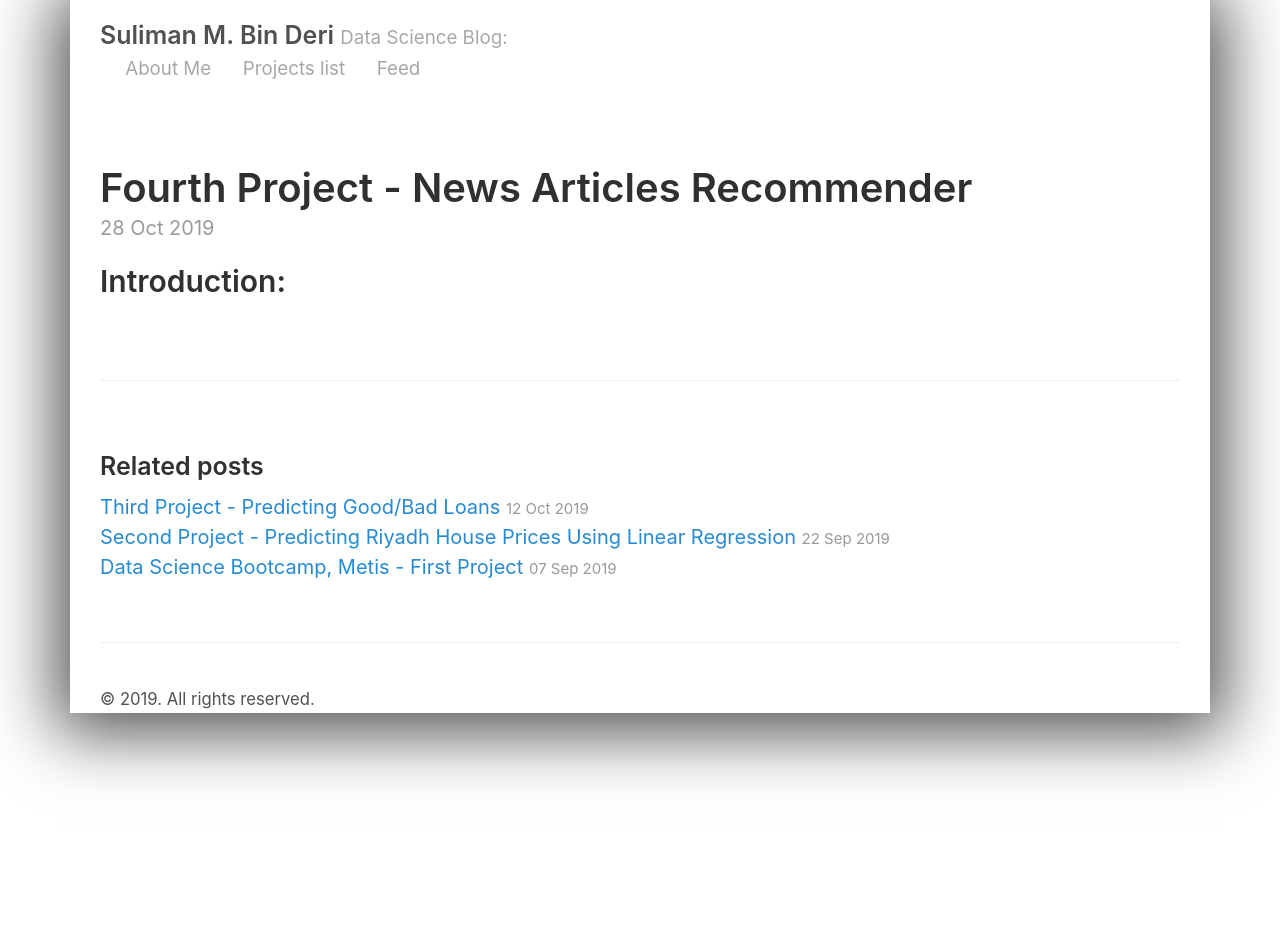
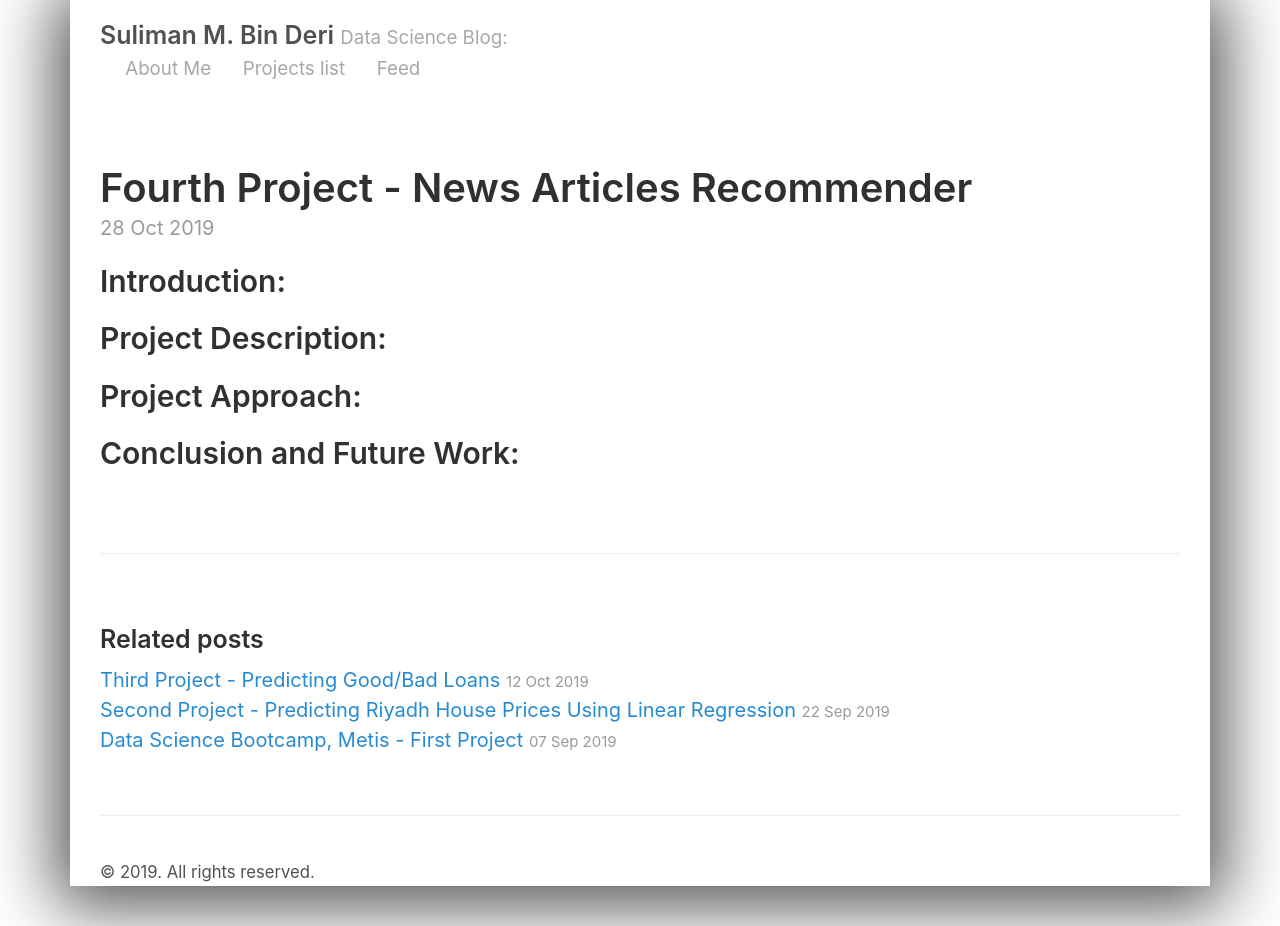
Before and after one commit to SulimanMD/SulimanMD.github.io, a Jekyll site: the page built from _posts/2019-10-28-Fourth Project - News Articles Recommender.md, in a window 1280 px wide. Built offline with Jekyll 4.4.1, drawn with Linux system fonts in a browser that asks for light colours; before the commit the page ends 900 px from its top, so only the background shows below that.

Commit message:
Update 2019-10-28-Fourth Project - News Articles Recommender.md

```diff
--- a/_posts/2019-10-28-Fourth Project - News Articles Recommender.md
+++ b/_posts/2019-10-28-Fourth Project - News Articles Recommender.md
@@ -4,3 +4,24 @@ title: Fourth Project - News Articles Recommender
 ---
 <h2> Introduction: </h2>
 <p align="justify"> </p>
+
+<h2> Project Description: </h2>
+<p align="justify"> </p>
+
+<h2> Project Approach: </h2>
+<p align="justify"> </p>
+
+<h2> Conclusion and Future Work: </h2>
+<p align="justify"> </p>
+
+
+<style>
+img {
+  display: block;
+  margin-left: auto;
+  margin-right: auto;
+}
+p {
+font-size="12";
+}
+</style>
```
